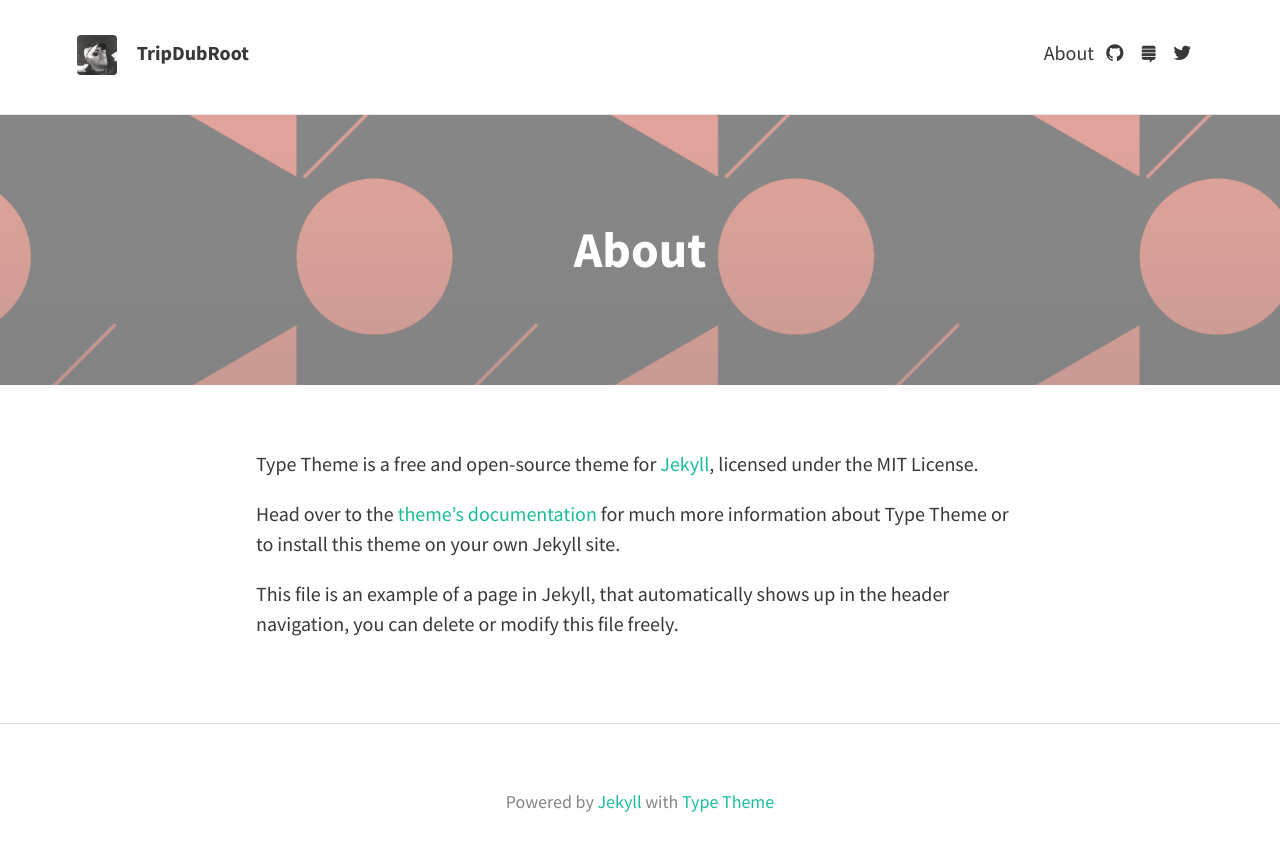
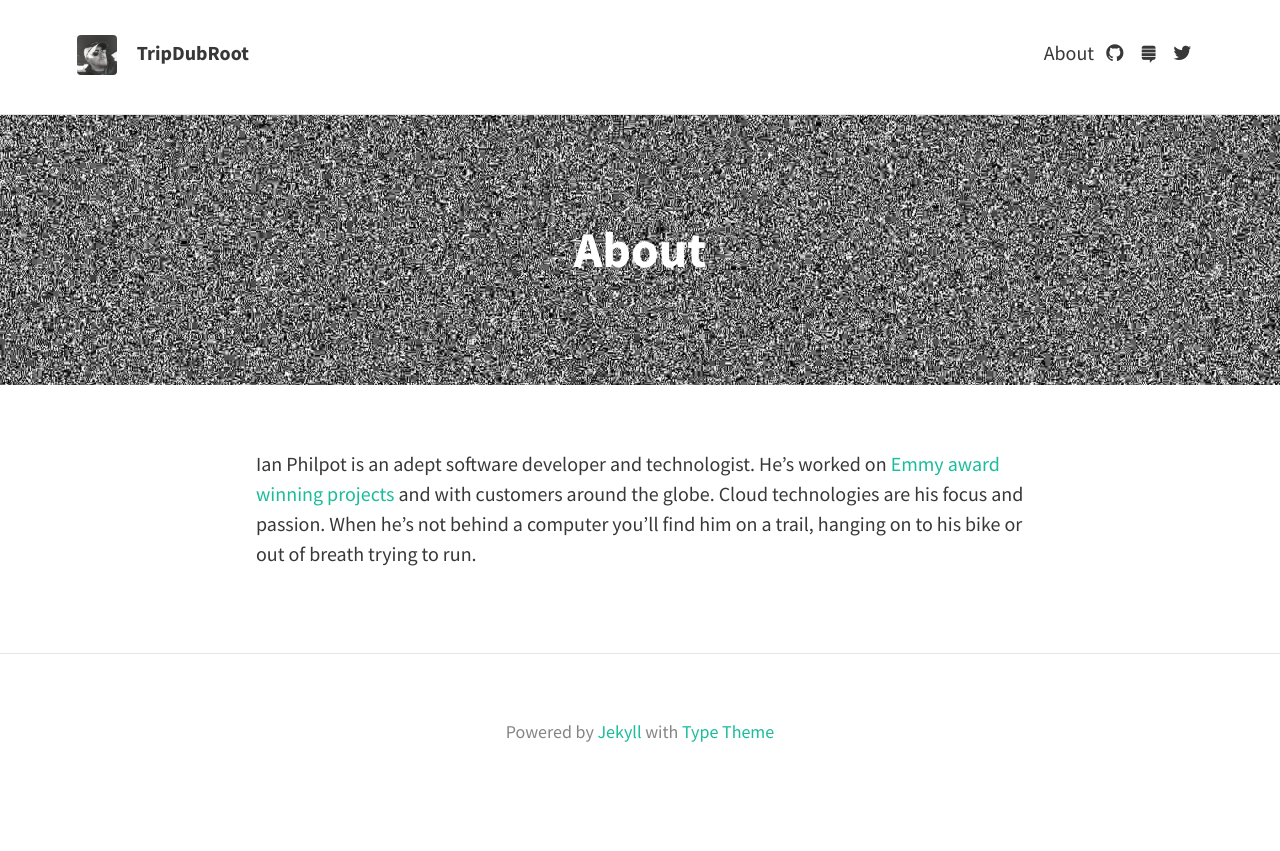
Before and after one commit to ianphil/tripdubroot.github.io, a Jekyll site: the page built from about.md, in a window 1280 px wide. Shown: the top 851 px of the page. Built offline with Jekyll 4.4.1, drawn with Linux system fonts in a browser that asks for light colours; nearby versions of some CDN libraries.

Commit message:
updated about

```diff
--- a/about.md
+++ b/about.md
@@ -2,11 +2,7 @@
 layout: page
 title: About
 permalink: /about/
-feature-img: "img/sample_feature_img_2.png"
+feature-img: "img/maxresdefault.jpg"
 ---
 
-Type Theme is a free and open-source theme for [Jekyll](http://jekyllrb.com/), licensed under the MIT License.
-
-Head over to the [theme's documentation](https://rohanchandra.github.io/project/type/) for much more information about Type Theme or to install this theme on your own Jekyll site.
-
-This file is an example of a page in Jekyll, that automatically shows up in the header navigation, you can delete or modify this file freely.
+Ian Philpot is an adept software developer and technologist. He’s worked on [Emmy award winning projects](http://nbcsportsgrouppressbox.com/2015/05/05/xxii-olympic-winter-games-propels-nbc-sports-group-to-11-sports-emmy-awards/) and with customers around the globe. Cloud technologies are his focus and passion. When he’s not behind a computer you’ll find him on a trail, hanging on to his bike or out of breath trying to run.
```
Also changed, not shown: img/maxresdefault.jpg (added).
